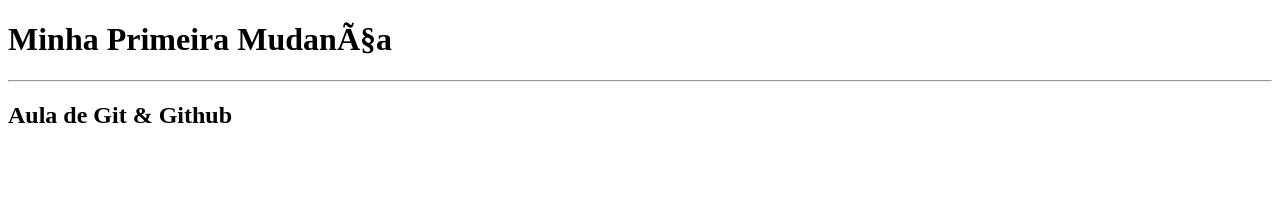
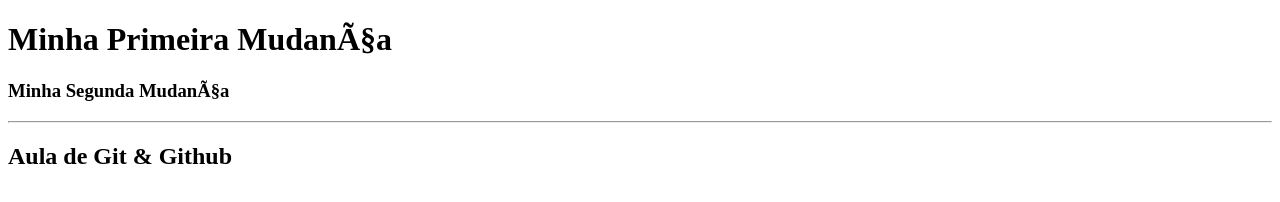
Before and after one commit to TriadeMat/PW1, a plain HTML site: page index.html in a window 1280 px wide. Drawn offline with Linux system fonts and the light colour scheme.

Commit message:
Minha Segunda Mudança

```diff
--- a/index.html
+++ b/index.html
@@ -5,6 +5,7 @@
 </head>
 <body>
     <h1>Minha Primeira Mudança</h1>
+    <h3>Minha Segunda Mudança</h3>
     <hr/>
     <h2>Aula de Git & Github</h2>
 </body>
```
